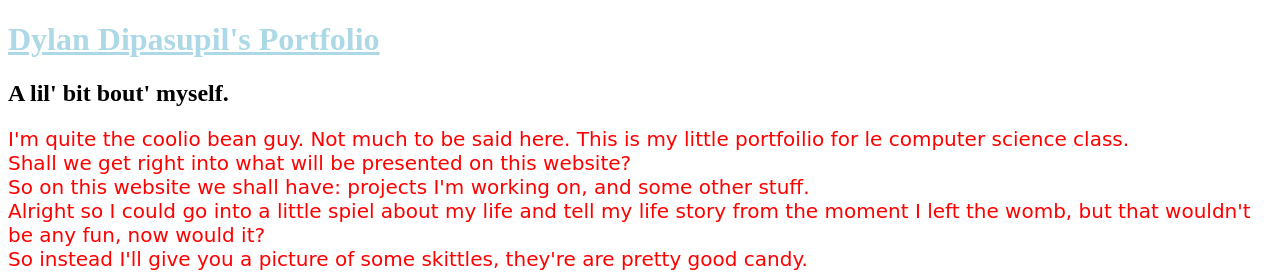
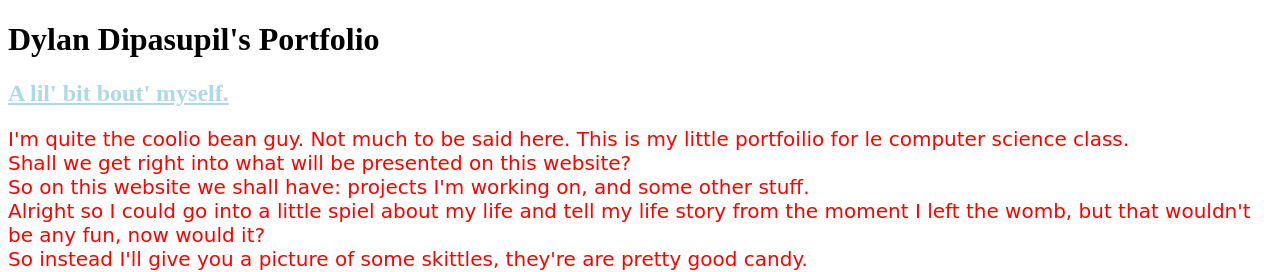
Before and after one commit to 009098/CompSciReed, a plain HTML site: page index.html in a window 1280 px wide. Shown: the top 272 px of the page. Drawn offline with Linux system fonts and the light colour scheme.

Commit message:
Update style.css

```diff
--- a/style.css
+++ b/style.css
@@ -1,6 +1,6 @@
-p{ color: red;
+p { color: red;
    font-size: 20px;
    font-family: cursive;
 }
-h1{ color: lightblue;
+h2{ color: lightblue;
    text-decoration: underline;
```
